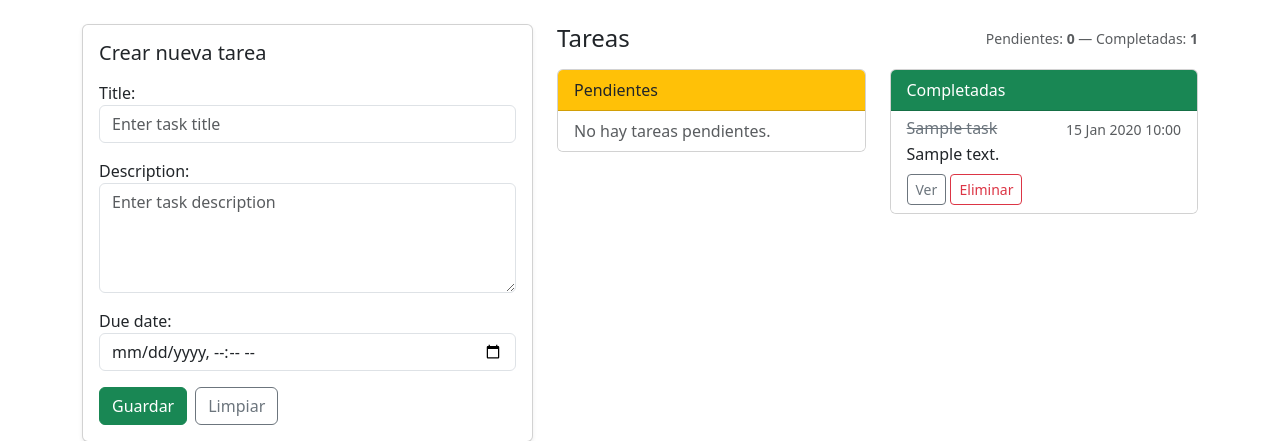
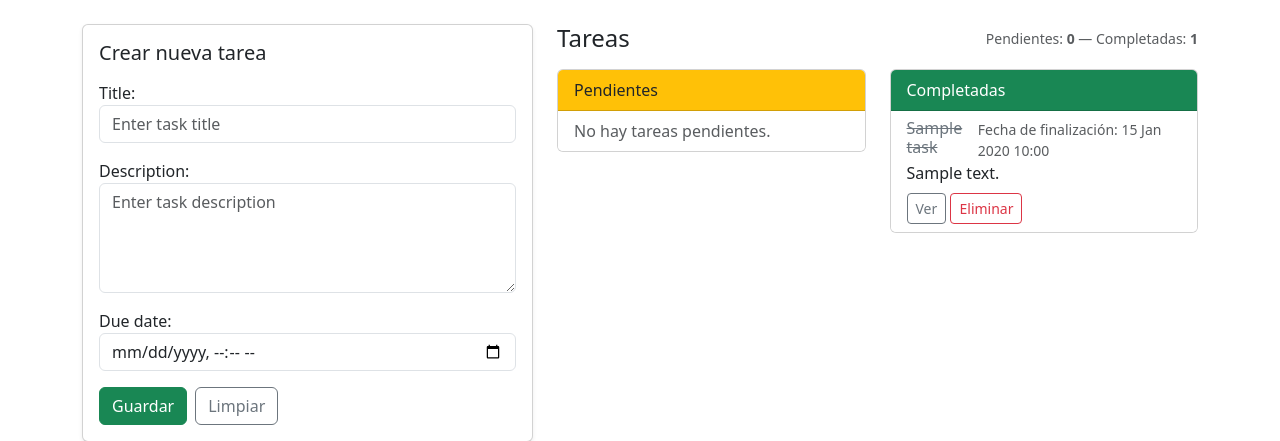
Before and after one commit to Raulledea/Gestor-de-Tareas, a Django app: page / in a window 1280 px wide. Shown: the part 112-553 px from the top of the page. Run offline with Django 5.2, Linux system fonts and the light colour scheme; tables that the repository leaves empty hold one stand-in row (values such as "Sample post").

Commit message:
Se anadio la logica para mostrar las fechas de vencimiento y finalización en las listas de tareas  completadas e incompletas. Además, se actualizaron las plantillas correspondientes para reflejar estos cambios. Y se modificó el modelo para agregar la logica necesaria para guardar la fecha de finalización

```diff
--- a/project1/task/models.py
+++ b/project1/task/models.py
@@ -1,11 +1,10 @@
 from django.db import models
-
-# Create your models here.
+from django.utils import timezone
 
 class Task(models.Model):
-    title = models.CharField(max_length = 100)
+    title = models.CharField(max_length=100)
     description = models.TextField(blank=True)
-    realized = models.BooleanField(default = False)
+    realized = models.BooleanField(default=False)
     created_at = models.DateTimeField(auto_now_add=True)
     updated_at = models.DateTimeField(auto_now=True)
     due_date = models.DateTimeField(null=True, blank=True)
@@ -14,5 +13,16 @@ class Task(models.Model):
     class Meta:
         ordering = ['-created_at']
 
+    def save(self, *args, **kwargs):
+        # Si se marca como realizada y no tenía fecha de completado
+        if self.realized and self.completed_at is None:
+            self.completed_at = timezone.now()
+
+        # Si se desmarca como realizada, limpiamos la fecha
+        if not self.realized:
+            self.completed_at = None
+
+        super().save(*args, **kwargs)
+
     def __str__(self):
         return self.title
--- a/project1/templates/task/_completed_list.html
+++ b/project1/templates/task/_completed_list.html
@@ -6,7 +6,7 @@
                 <li class="list-group-item">
                     <div class="d-flex w-100 justify-content-between">
                         <h6 class="mb-1 task-completed">{{ task.title }}</h6>
-                        <small class="text-muted">{{ task.updated_at|date:"d M Y H:i" }}</small>
+                        <small class="text-muted">Fecha de finalización: {{ task.completed_at|date:"d M Y H:i" }}</small>
                     </div>
                     {% if task.description %}
                         <p class="mb-1 text-truncate">{{ task.description }}</p>
--- a/project1/templates/task/_incomplete_list.html
+++ b/project1/templates/task/_incomplete_list.html
@@ -7,7 +7,7 @@
                     <div class="d-flex w-100 justify-content-between">
                         <h6 class="mb-1">{{ task.title }}</h6>
                         {% if task.due_date %}
-                            <small class="text-muted">{{ task.due_date|date:"d M Y H:i" }}</small>
+                            <small class="text-muted">Fecha límite: {{ task.due_date|date:"d M Y H:i" }}</small>
                         {% endif %}
                     </div>
                     {% if task.description %}
```
